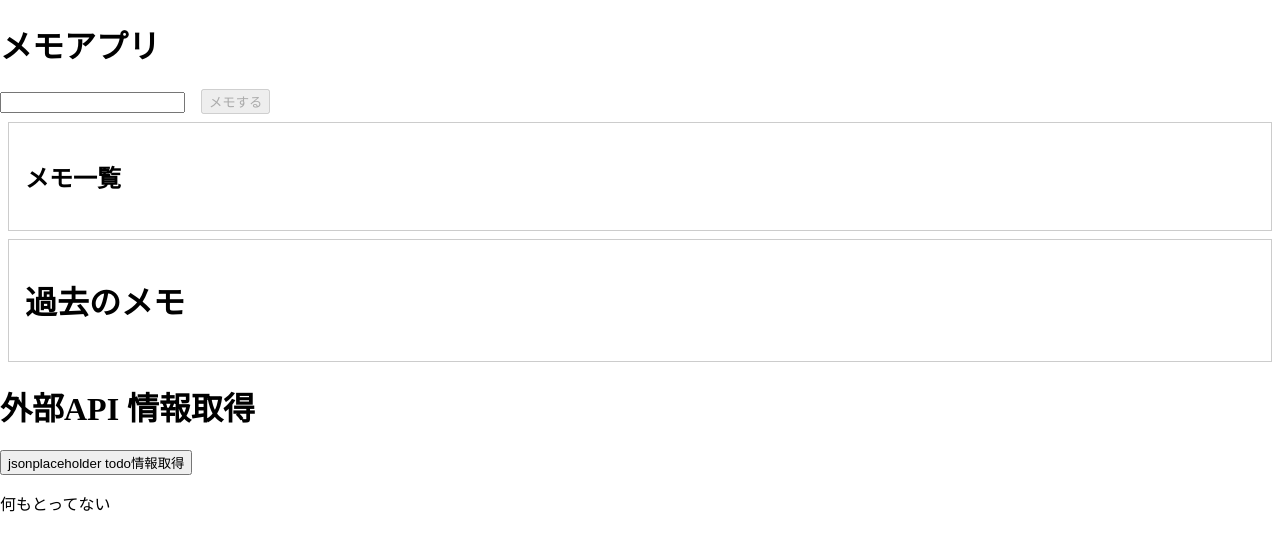
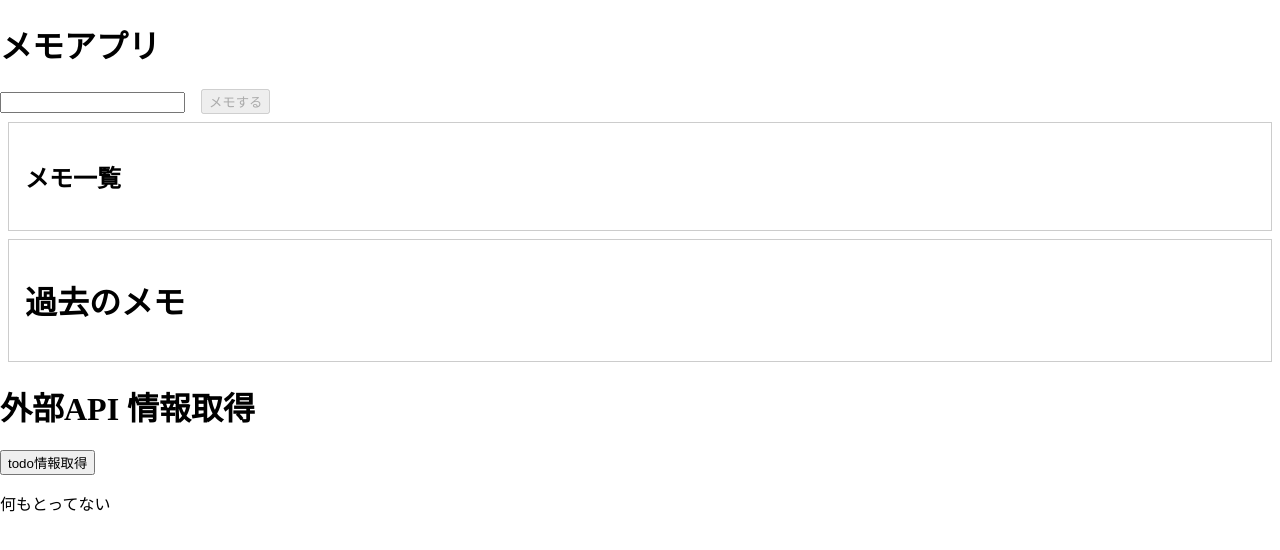
Before and after one commit to kageyamatakumu/react_typescript_memo, a React (Create React App) app in the folder memo/: page / in a window 1280 px wide. Shown: the top 550 px of the page. Built offline with nearby package versions, Linux system fonts and the light colour scheme.

Commit message:
Add: 型宣言
の管理方法

```diff
--- a/memo/src/App.tsx
+++ b/memo/src/App.tsx
@@ -8,18 +8,13 @@ import { MemoContentContext } from './compornents/providers/MemoProvider';
 import axios from 'axios';
 import { Todos } from './compornents/Todos';
 
+import type { TypeTodos } from './types/TypeTodos';
 
-
-type Todos = {
-  userId: number;
-  title: string;
-  completed: boolean;
-}
 
 export const App = () => {
   const [text, setText] = useState<string>("");
   const [pastMemos, setPastMemo] = useState<string[]>([]);
-  const [todos, setTodos] = useState<Array<Todos>>([])
+  const [todos, setTodos] = useState<Array<TypeTodos>>([])
 
   // グローバルなState管理 メモ一覧
   const { memos, setMemos } = useContext(MemoContentContext);
@@ -51,7 +46,7 @@ export const App = () => {
 
 
   const onClickFetchTodos = () => {
-    axios.get<Array<Todos>>("https://jsonplaceholder.typicode.com/todos")
+    axios.get<Array<TypeTodos>>("https://jsonplaceholder.typicode.com/todos")
     .then((result) => { setTodos(result.data) })
   }
 
@@ -72,10 +67,10 @@ export const App = () => {
       <PastMemo pastMemos={ pastMemos }/>
 
       <h1>外部API 情報取得</h1>
-      <button onClick={onClickFetchTodos}>jsonplaceholder todo情報取得</button>
+      <button onClick={onClickFetchTodos}>todo情報取得</button>
       {todos.length != 0 ?
         todos.map((todo) => (
-          <Todos userId={todo.userId} title={todo.title} completed={todo.completed} />
+          <Todos userId={ todo.userId } title={ todo.title } completed={ todo.completed } />
         ))
         :
         <p>何もとってない</p>}
--- a/memo/src/compornents/Memo.tsx
+++ b/memo/src/compornents/Memo.tsx
@@ -47,6 +47,10 @@ export const Memo = memo((props: Props) => {
     const SButton = styled.button`
         margin-left: 16px;
     `
+
+    const Sp = styled.p`
+        cursor: pointer;
+    `
     //
     return(
         <>
@@ -57,7 +61,7 @@ export const Memo = memo((props: Props) => {
             </div>
             :
             <div>
-                <p onClick={handleClick}>{ memo }</p>
+                <Sp onClick={handleClick}>{ memo }</Sp>
                 <SButton onClick={ () => onClickDelete(index) }>削除</SButton>
             </div>
             }
--- a/memo/src/compornents/Todos.tsx
+++ b/memo/src/compornents/Todos.tsx
@@ -1,13 +1,9 @@
-import React from 'react'
+import React from 'react';
 
-type Todos = {
-    userId: number;
-    title: string;
-    completed?: boolean;
-}
+import type { TypeTodos } from '../types/TypeTodos';
 
-export const Todos = (props: Todos ) => {
-    const { userId, title, completed = false} = props;
+export const Todos = (props: TypeTodos ) => {
+    const { userId, title, completed = false } = props;
     return (
         <div>
             <ul>
--- /dev/null
+++ b/memo/src/types/TypeTodos.ts
@@ -0,0 +1,6 @@
+// 型をまとめて保管
+export type TypeTodos = {
+    userId: number;
+    title: string;
+    completed: boolean;
+}
```
